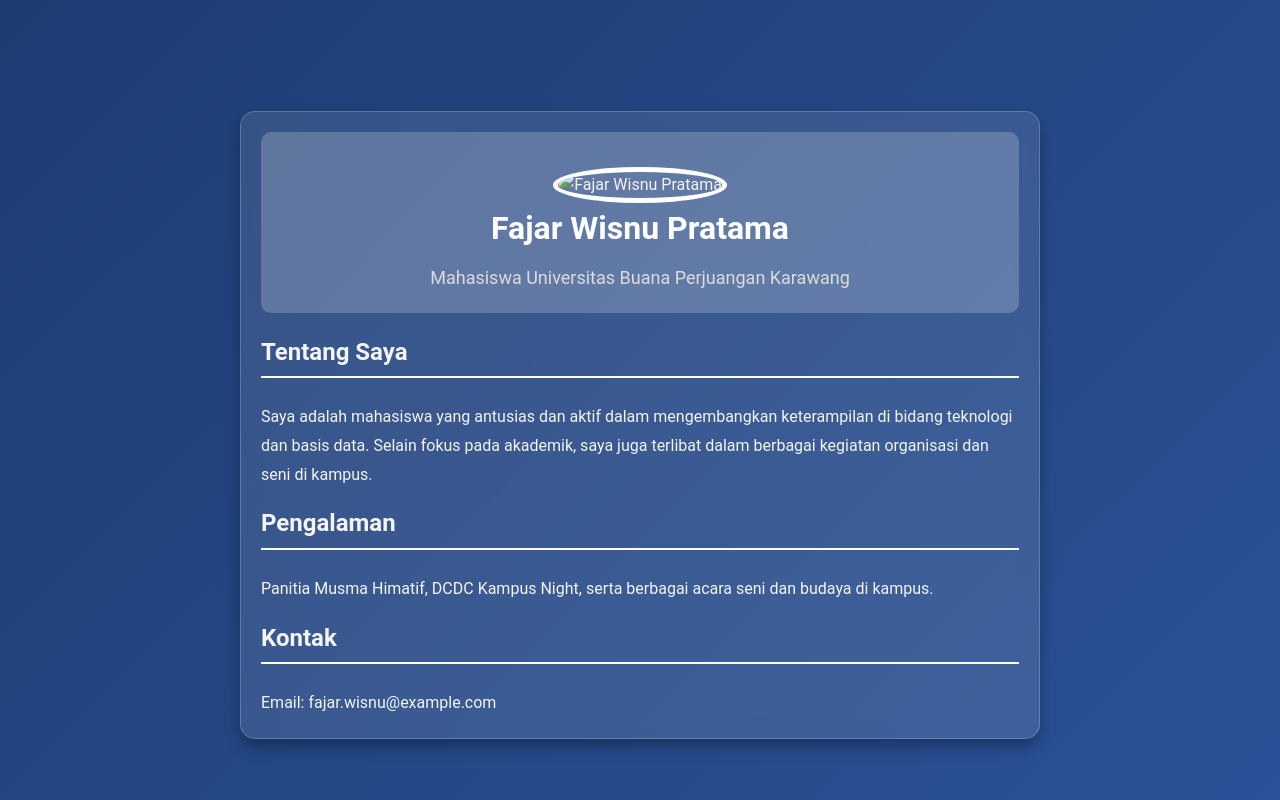
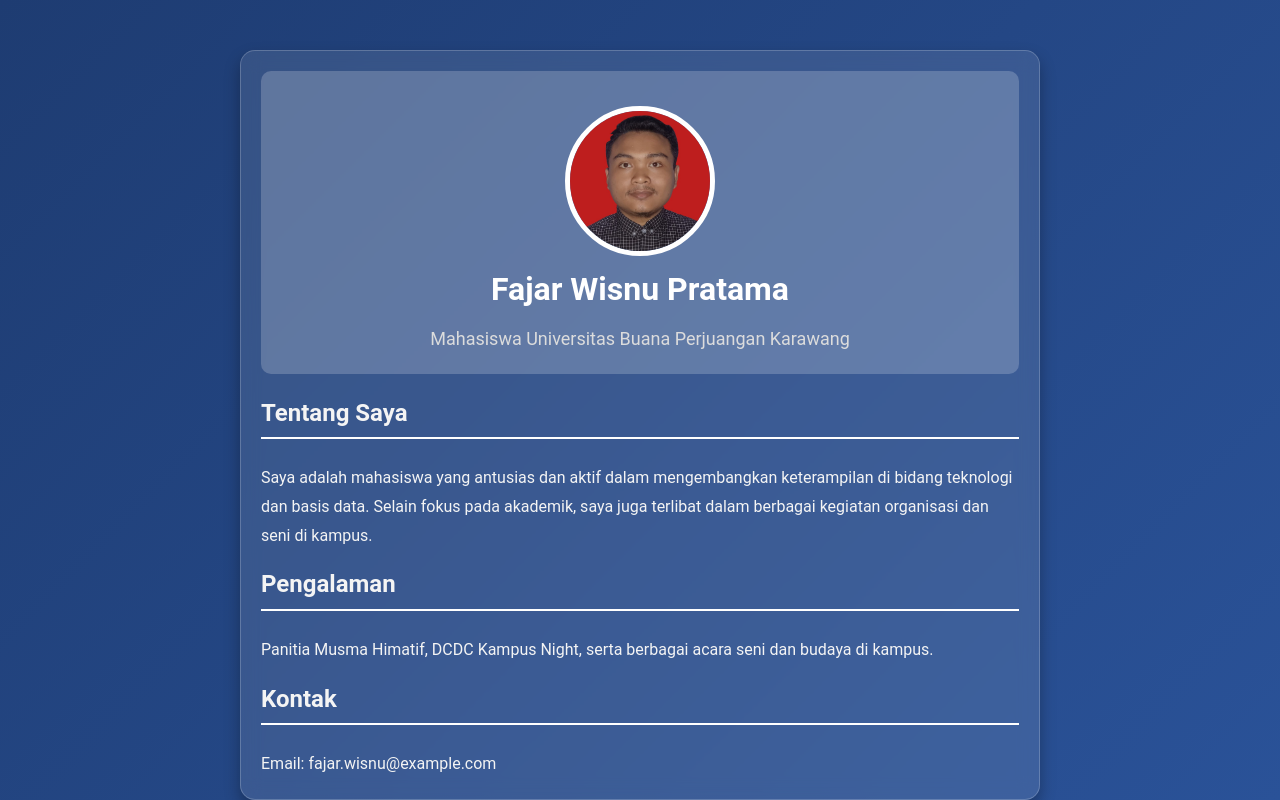
Before and after one commit to fajar-im/aboutfajar, a plain HTML site: page index.html in a window 1280 px wide. Drawn offline with Linux system fonts and the light colour scheme.

Commit message:
Update index.html

```diff
--- a/index.html
+++ b/index.html
@@ -114,7 +114,7 @@
 <body>
     <div class="container">
         <div class="header">
-            <img src="proflie.jpeg" alt="Fajar Wisnu Pratama" class="profile-img">
+            <img src="profile.jpeg" alt="Fajar Wisnu Pratama" class="profile-img">
             <h1>Fajar Wisnu Pratama</h1>
             <p>Mahasiswa Universitas Buana Perjuangan Karawang</p>
         </div>
```
